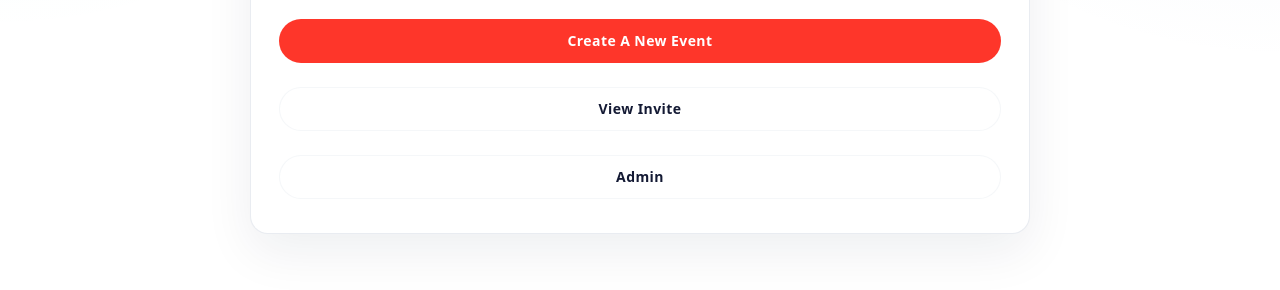
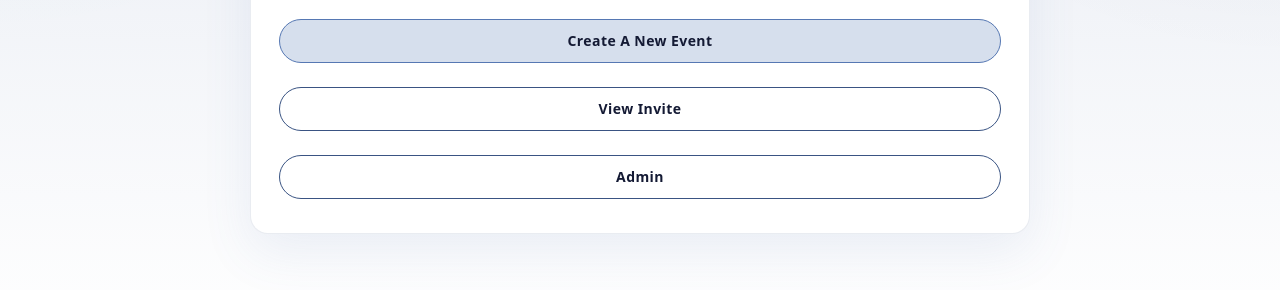
Before and after one commit to CogSciOliver/kido-invites, a website: page index.html in a window 1280 px wide. Shown: the part 452-742 px from the top of the page. Drawn offline with Linux system fonts and the light colour scheme.

Commit message:
color updates

```diff
--- a/styles/brand.css
+++ b/styles/brand.css
@@ -26,20 +26,20 @@ Slug-specific themeOverride.css should mainly override these.
   --color-text: var(--brand-navy);
   --color-text-muted: var(--brand-dark-grey);
 
-  --color-primary-100: rgba(20, 26, 52, 0.07);
-  --color-primary-300: rgba(20, 26, 52, 0.16);
-  --color-primary-600: var(--brand-navy);
-  --color-primary-900: #0F1428;
+  --color-primary-100: rgba(86, 120, 179, 0.10);
+  --color-primary-300: rgba(86, 120, 179, 0.24);
+  --color-primary-600: var(--brand-violet);
+  --color-primary-900: #263b67;
 
   --color-accent-100: rgba(24, 211, 177, 0.1);
   --color-accent-300: rgba(24, 211, 177, 0.2);
   --color-accent-600: var(--brand-teal);
   --color-accent-900: #0b6f5f;
 
-  --color-secondary-100: rgba(86, 120, 179, 0.10);
-  --color-secondary-300: rgba(86, 120, 179, 0.24);
-  --color-secondary-600: var(--brand-violet);
-  --color-secondary-900: #263b67;
+  --color-secondary-100: rgba(20, 26, 52, 0.07);
+  --color-secondary-300: rgba(20, 26, 52, 0.16);
+  --color-secondary-600: var(--brand-navy);
+  --color-secondary-900: #0F1428;
 
   --color-tertiary-100: rgba(255, 46, 139, 0.10);
   --color-tertiary-300: rgba(255, 46, 139, 0.24);
@@ -51,9 +51,9 @@ Slug-specific themeOverride.css should mainly override these.
   --color-alert-600: var(--brand-orange);
   --color-alert-900: #9f2018;
 
-  --color-surface-100: rgba(255, 255, 255, 0.10);
-  --color-surface-300: rgba(255, 255, 255, 0.30);
-  --color-surface-600: rgba(255, 255, 255, 0.60);
+  --color-surface-100: rgba(230, 234, 242, 0.10);
+  --color-surface-300: rgba(230, 234, 242, 0.32);
+  --color-surface-600: rgba(230, 234, 242, 0.60);
   --color-surface-900: var(--brand-white);
 
   --color-border-100: rgba(186, 195, 211, 0.14);
--- a/styles/tokens.css
+++ b/styles/tokens.css
@@ -2,21 +2,17 @@
 
 :root {
 
-        --color-button-primary-bg: var(--color-alert-600);
-        --color-button-primary-text: var(--brand-white);
-        --color-button-primary-border: var(--color-alert-300);
+        --color-button-primary-bg: var(--color-primary-300);
+        --color-button-primary-text: var(--brand-primary-600);
+        --color-button-primary-border: var(--color-primary-600);
 
         --color-button-ghost-bg: var(--color-surface-900);
         --color-button-ghost-text: var(--color-text);
         --color-button-ghost-border: var(--color-border-900);
 
-        --color-button-ghost-bg: var(--color-surface-900);
-        --color-button-ghost-text: var(--color-text);
-        --color-button-ghost-border: var(--color-border-100);
-
         --color-button-action-bg: var(--color-accent-100);
         --color-button-action-text: var(--color-accent-900);
-        --color-button-action-border: var(--color-accent-300);
+        --color-button-action-border: var(--color-accent-900);
 
         --color-button-delete-bg: var(--color-alert-100);
         --color-button-delete-text: var(--color-alert-900);
@@ -30,8 +26,6 @@
         --color-status-border: var(--color-accent-300);
         --color-status-text: var(--color-text);
 
-
-        /* ========== PLATFORM GRADIENTS ========== */
 
         /* ========== PLATFORM GRADIENTS ========== */
 
```
